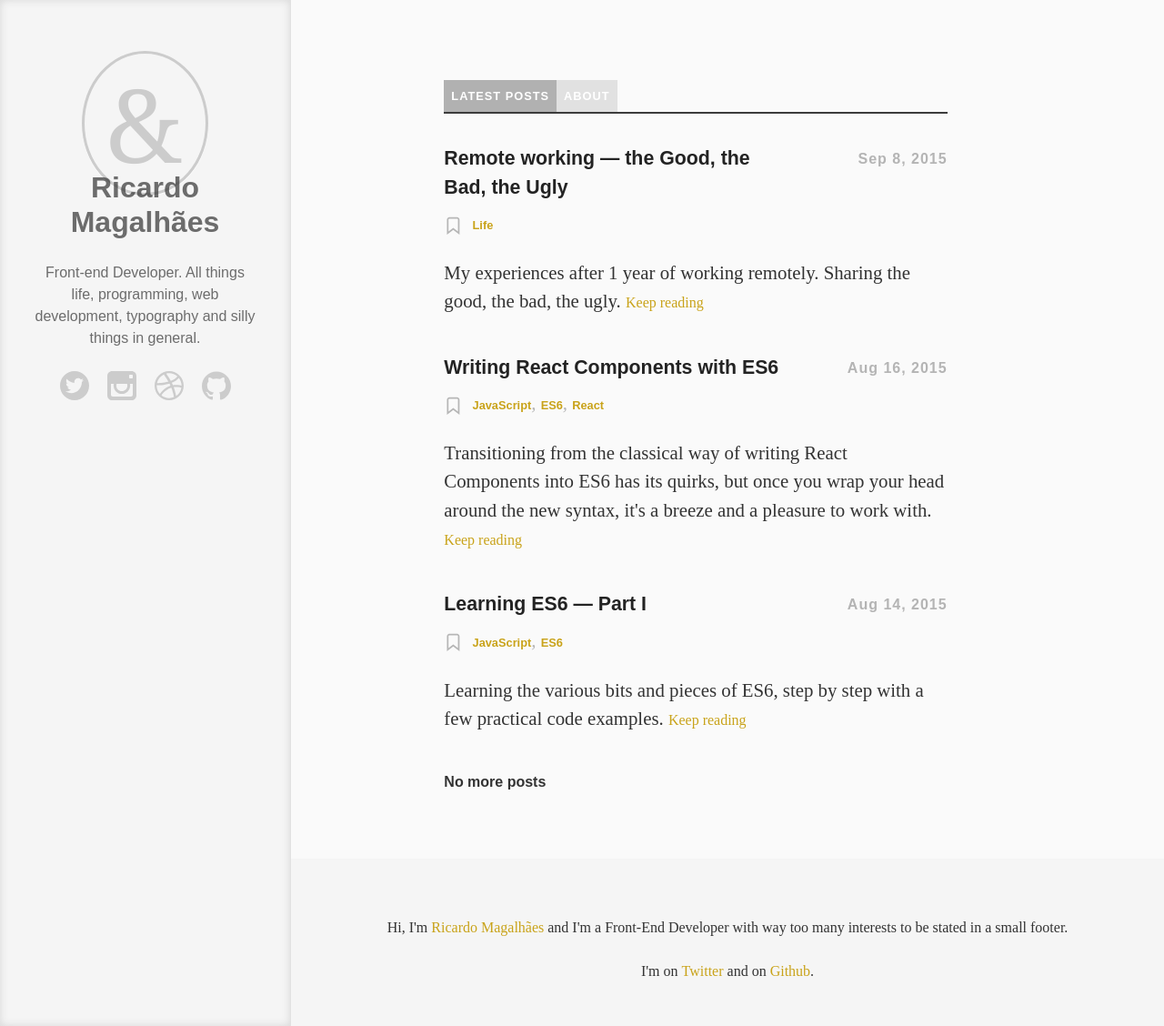
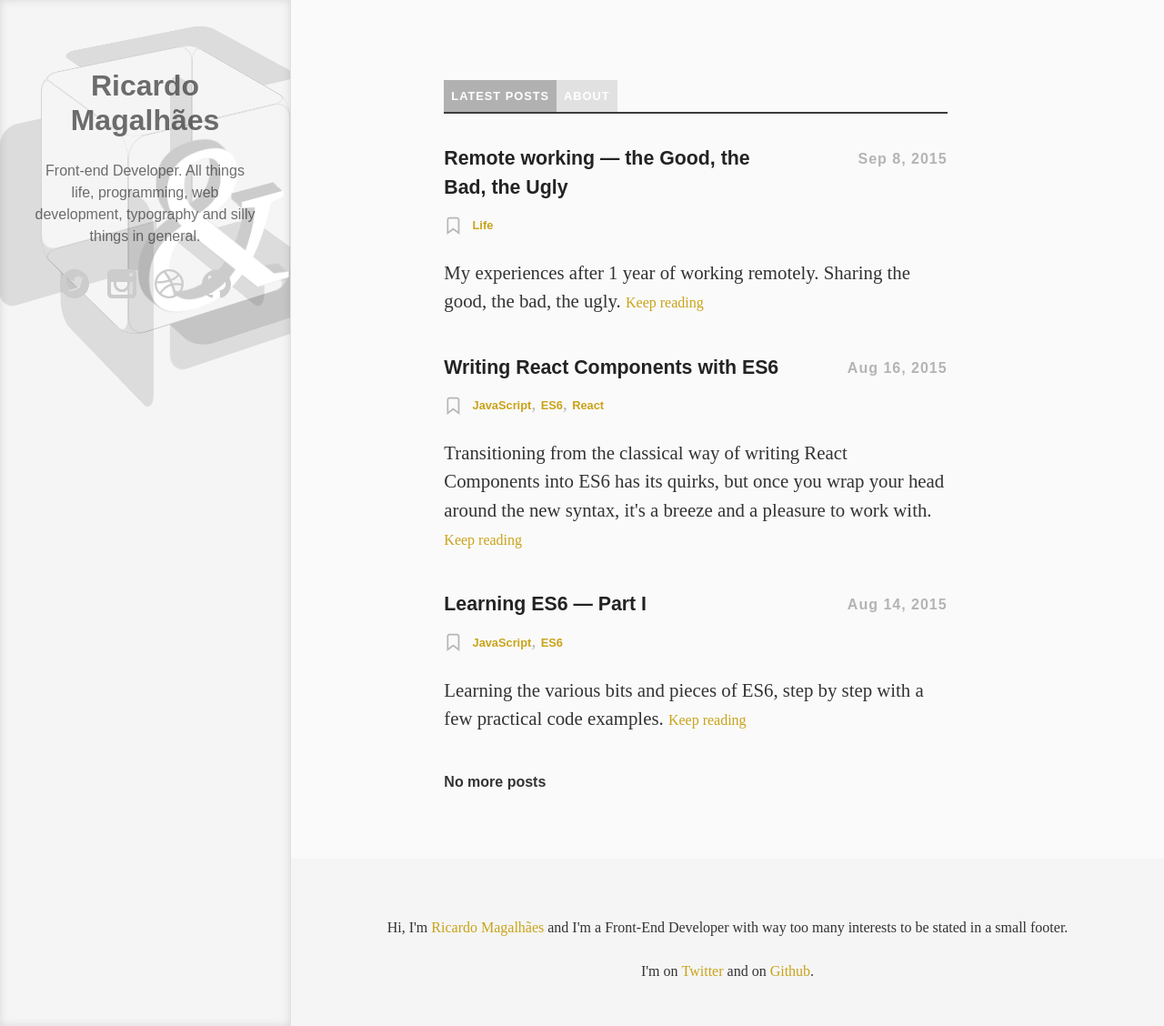
Before and after one commit to magalhini/magalhini.github.com, a Jekyll site: the page built from index.html, in a window 1280 px wide and 1128 px high. Shown: the whole window at 91% size. Built offline with Jekyll 4.4.1, drawn with Linux system fonts in a browser that asks for light colours; nearby versions of some CDN libraries; the list of posts is cut into pages by our own code.

Commit message:
WIP for new sidebar gif thing.

```diff
--- /dev/null
+++ b/_includes/ampersand.html
@@ -0,0 +1,12 @@
+<div class="wrap">
+	<div class="cube">
+		<div class="front">
+		  <span>&</span>
+		</div>
+		<div class="back"></div>
+		<div class="top"></div>
+		<div class="bottom"></div>
+		<div class="left"></div>
+		<div class="right"></div>
+	</div>
+</div>
--- a/_layouts/default.html
+++ b/_layouts/default.html
@@ -40,6 +40,7 @@
     </svg>
   <main>
     <aside class="aside-content">
+        {% include ampersand.html %}
         <h1 class="aside-blog-title">The blog of Ricardo Magalhães</h1>
         <div class="aside-bio">
             <h3 class="aside__author">Ricardo Magalhães</h3>
--- /dev/null
+++ b/_sass/layout/_ampersand.scss
@@ -0,0 +1,68 @@
+.wrap {
+	perspective: 100em;
+	perspective-origin: 50% -40vw;
+}
+
+.cube {
+	position: relative;
+	width: 200px;
+	transform-style: preserve-3d;
+    top: 6em;
+    left: 4em;
+    transform: rotateY(30deg);
+}
+
+.cube * {
+    box-sizing: border-box;
+}
+
+.cube span {
+  font-size: 15em;
+  padding-left: .06em;
+  line-height: .9;
+  color: #fff;
+  text-shadow: -1px 0px 0 #ccc,
+               -2px -1px 0 #ccc,
+               -3px -2px 0 #ccc,
+               -4px -3px 0 #ccc,
+               -5px -4px 0 #ccc,
+               -6px -5px 0px #ccc,
+               -8px -7px 0px #ccc,
+               -9px -8px 0px #ccc,
+               -10px -9px 0px #ccc,
+               -11px -10px 0px #ccc,
+               -12px -11px 0px #ccc,
+               -13px -12px 0px #ccc,
+}
+
+.cube div {
+	position: absolute;
+  border-radius: 10%;
+	width: 200px;
+	height: 200px;
+    box-shadow: 50px 50px 0px 1px rgba(0,0,0,.1);
+    border: 1px solid rgba(0,0,0,.1);
+}
+
+.back {
+	transform: translateZ(-100px) rotateY(180deg);
+}
+.right {
+	transform: rotateY(-270deg) translateX(100px);
+	transform-origin: top right;
+}
+.left {
+	transform: rotateY(270deg) translateX(-100px);
+	transform-origin: center left;
+}
+.top {
+	transform: rotateX(-90deg) translateY(-100px);
+	transform-origin: top center;
+}
+.bottom {
+	transform: rotateX(90deg) translateY(100px);
+	transform-origin: bottom center;
+}
+.front {
+	transform: translateZ(100px);
+}
--- a/_sass/pages/_home.scss
+++ b/_sass/pages/_home.scss
@@ -33,7 +33,7 @@
     content: none;
 
     @media #{$medium-up} {
-        border: 3px solid #ccc;
+        /*border: 3px solid #ccc;
         border-radius: 50%;
         box-shadow: 0 1px 0 white;
         color: #ccc;
@@ -42,10 +42,7 @@
         font-size: 4rem;
         padding: .5rem 1.5rem;
         top: 2rem;
-        font-family: Georgia, serif;
-
-        //@include make-shadow();
-
+        font-family: Georgia, serif;*/
     }
 
     @media #{$large-up} {
@@ -75,7 +72,7 @@
   padding: 1% 8% 0;
 
   @media#{$large-up} {
-    margin-top: 10rem;
+    margin-top: 20rem;
     padding: 0 8%;
   }
 }
--- a/css/amp.scss
+++ b/css/amp.scss
@@ -21,6 +21,7 @@
 @import "layout/nav";
 @import "layout/aside";
 @import "layout/related-posts";
+@import "layout/ampersand";
 
 @import "components/figure";
 @import "components/pagination";
```
